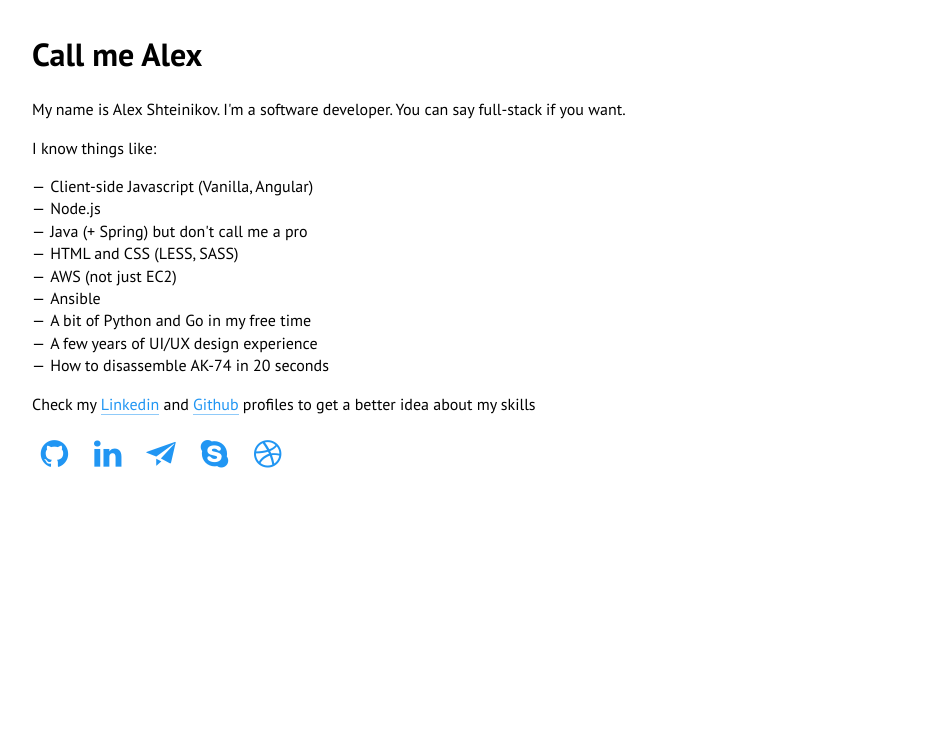
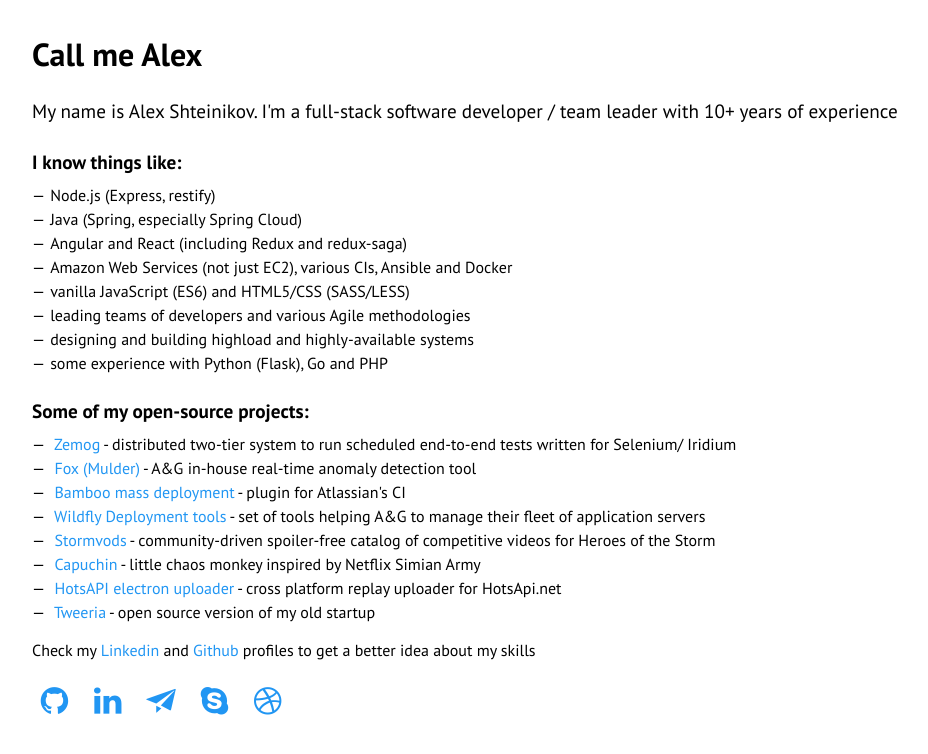
Before and after one commit to idooo/website-2017, a plain HTML site: page index.html in a window 1280 px wide. Shown: the whole page, without its empty margins (0-928 px from the left). Drawn offline with Linux system fonts and the light colour scheme.

Commit message:
modified some things

```diff
--- a/assets/styles.css
+++ b/assets/styles.css
@@ -91,12 +91,14 @@ body {
 ul {
     list-style: none;
     margin-left: 0;
+    margin-top: 0.5rem;
     padding-left: 0;
 }
 
 li {
     padding-left: 1em;
     text-indent: -1em;
+    margin-bottom: 0.1rem;
 }
 
 li:before {
@@ -106,13 +108,22 @@ li:before {
 
 h1 {
     margin-top: 0;
+    font-size: 2rem;
 }
 
+h2 {
+    margin-top: 1.5rem;
+    margin-bottom: 0;
+    font-size: 1.2rem;
+}
+
+p.personal {
+    font-size: 1.2rem;
+}
 
 a {
     color: #2196f3;
     text-decoration: none;
-    border-bottom: 1px solid rgba(33, 150, 243, 0.5);
 }
 
 a:hover {
--- a/index.html
+++ b/index.html
@@ -1,5 +1,6 @@
 <!DOCTYPE html>
 <html lang="en">
+
 <head>
     <meta charset="UTF-8">
     <title>Alex Shteinikov</title>
@@ -10,40 +11,81 @@
     <link rel="stylesheet" href="http://fonts.googleapis.com/css?family=PT+Sans:400,700">
     <link rel="stylesheet" href="/assets/styles.css">
 </head>
+
 <body>
 
     <h1>Call me Alex</h1>
 
-    <p>
-        My name is Alex Shteinikov.
-        I'm&nbsp;a&nbsp;software developer. You&nbsp;can&nbsp;say full-stack if you want.
+    <p class="personal">
+        My name is Alex Shteinikov. I'm a full-stack software developer / team leader with 10+ years of experience
     </p>
 
-    <p>I know things like:</p>
+    <h2>I know things like:</h2>
 
     <ul>
-        <li>Client-side Javascript (Vanilla, Angular)</li>
-        <li>Node.js</li>
-        <li>Java (+ Spring) but don't call me a pro</li>
-        <li>HTML and CSS (LESS, SASS)</li>
-        <li>AWS (not just EC2)</li>
-        <li>Ansible</li>
-        <li>A bit of Python and Go in my free time</li>
-        <li>A few years of UI/UX design experience</li>
-        <li>How to disassemble AK-74 in 20 seconds</li>
+        <li>Node.js (Express, restify)</li>
+        <li>Java (Spring, especially Spring Cloud)</li>
+        <li>Angular and React (including Redux and redux-saga)</li>
+        <li>Amazon Web Services (not just EC2), various CIs, Ansible and Docker</li>
+        <li>vanilla JavaScript (ES6) and HTML5/CSS (SASS/LESS)</li>
+        <li>leading teams of developers and various Agile methodologies</li>
+        <li>designing and building highload and highly-available systems</li>
+        <li>some experience with Python (Flask), Go and PHP</li>
+    </ul>
+
+    <h2>
+        Some of my open-source projects:
+    </h2>
+
+    <ul>
+        <li>
+            <a href="https://github.com/AutoGeneral/zemog-master">Zemog</a> - distributed two-tier system to run scheduled end-to-end tests written for Selenium/ Iridium
+        </li>
+        <li>
+            <a href="https://github.com/AutoGeneral/fox">Fox (Mulder)</a> - A&G in-house real-time anomaly detection tool
+        </li>
+        <li>
+            <a href="https://github.com/AutoGeneral/bamboo-mass-deployment">Bamboo mass deployment</a> - plugin for Atlassian's CI
+        </li>
+        <li>
+            <a href="https://github.com/AutoGeneral/wildfly-deployment-tools">Wildfly Deployment tools</a> - set of tools helping A&G to manage their fleet of application servers
+        </li>
+        <li>
+            <a href="https://github.com/idooo/stormvods">Stormvods</a> - community-driven spoiler-free catalog of competitive videos for Heroes of the Storm
+        </li>
+        <li>
+            <a href="https://github.com/idooo/capuchin">Capuchin</a> - little chaos monkey inspired by Netflix Simian Army
+        </li>
+        <li>
+            <a href="https://github.com/idooo/hotsapi-electron-uploader">HotsAPI electron uploader</a> - cross platform replay uploader for HotsApi.net
+        </li>
+        <li>
+            <a href="https://github.com/idooo/tweeria">Tweeria</a> - open source version of my old startup
+        </li>
     </ul>
 
     <p>
-        Check my <a href="http://www.linkedin.com/in/alexshteinikov">Linkedin</a> and
+        Check my
+        <a href="http://www.linkedin.com/in/alexshteinikov">Linkedin</a> and
         <a href="https://github.com/idooo">Github</a> profiles to get a better idea about my skills
     </p>
 
     <div>
-        <a href="https://github.com/idooo" class="github"><i class="icon-github-circled"></i></a>
-        <a href="http://www.linkedin.com/in/alexshteinikov" class="linkedin"><i class="icon-linkedin"></i></a>
-        <a href="mailto:alex.shteinikov@gmail.com" class="mail"><i class="icon-paper-plane"></i></a>
-        <a href="skype:a.shteinikov" class="skype"><i class="icon-skype"></i></a>
-        <a href="http://dribbble.com/ido" class="dribbble"><i class="icon-dribbble"></i></a>
+        <a href="https://github.com/idooo" class="github">
+            <i class="icon-github-circled"></i>
+        </a>
+        <a href="http://www.linkedin.com/in/alexshteinikov" class="linkedin">
+            <i class="icon-linkedin"></i>
+        </a>
+        <a href="mailto:alex.shteinikov@gmail.com" class="mail">
+            <i class="icon-paper-plane"></i>
+        </a>
+        <a href="skype:a.shteinikov" class="skype">
+            <i class="icon-skype"></i>
+        </a>
+        <a href="http://dribbble.com/ido" class="dribbble">
+            <i class="icon-dribbble"></i>
+        </a>
     </div>
 
     <script>var _gaq = _gaq || [];
@@ -53,9 +95,10 @@
             var ga = document.createElement('script');
             ga.type = 'text/javascript';
             ga.async = true;
-        ga.src = ('https:' == document.location.protocol ? 'https://ssl' : 'http://www') + '.google-analytics.com/ga.j$
+            ga.src = ('https:' == document.location.protocol ? 'https://ssl' : 'http://www') + '.google-analytics.com/ga.j$';
             var s = document.getElementsByTagName('script')[0];
             s.parentNode.insertBefore(ga, s);
         })();</script>
 </body>
+
 </html>
```
Lines whose indentation alone changed are shown as unchanged.
